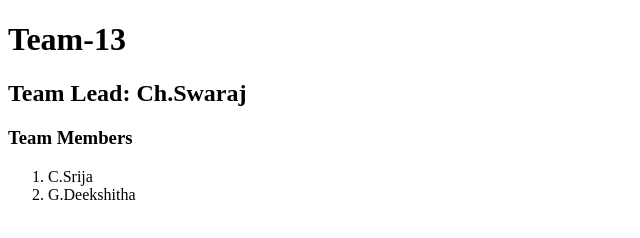
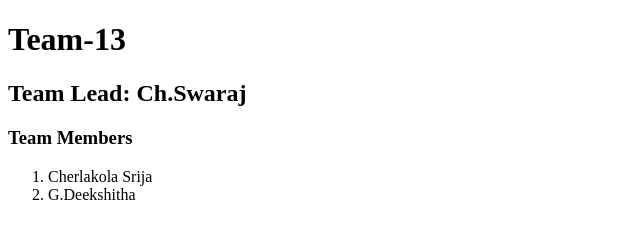
Before and after one commit to swarajchidurala/Team-13, a plain HTML site: page index.html in a window 1280 px wide. Shown: the full height of the page, 0-640 px from the left. Drawn offline with Linux system fonts and the light colour scheme.

Commit message:
i change my name

```diff
--- a/index.html
+++ b/index.html
@@ -10,7 +10,7 @@
    <h2>Team Lead: Ch.Swaraj</h2>
    <h3>Team Members</h3>
    <ol>
-    <li>C.Srija</li>
+    <li>Cherlakola Srija</li>
     <li>G.Deekshitha</li>
    </ol>
 </body>
```
